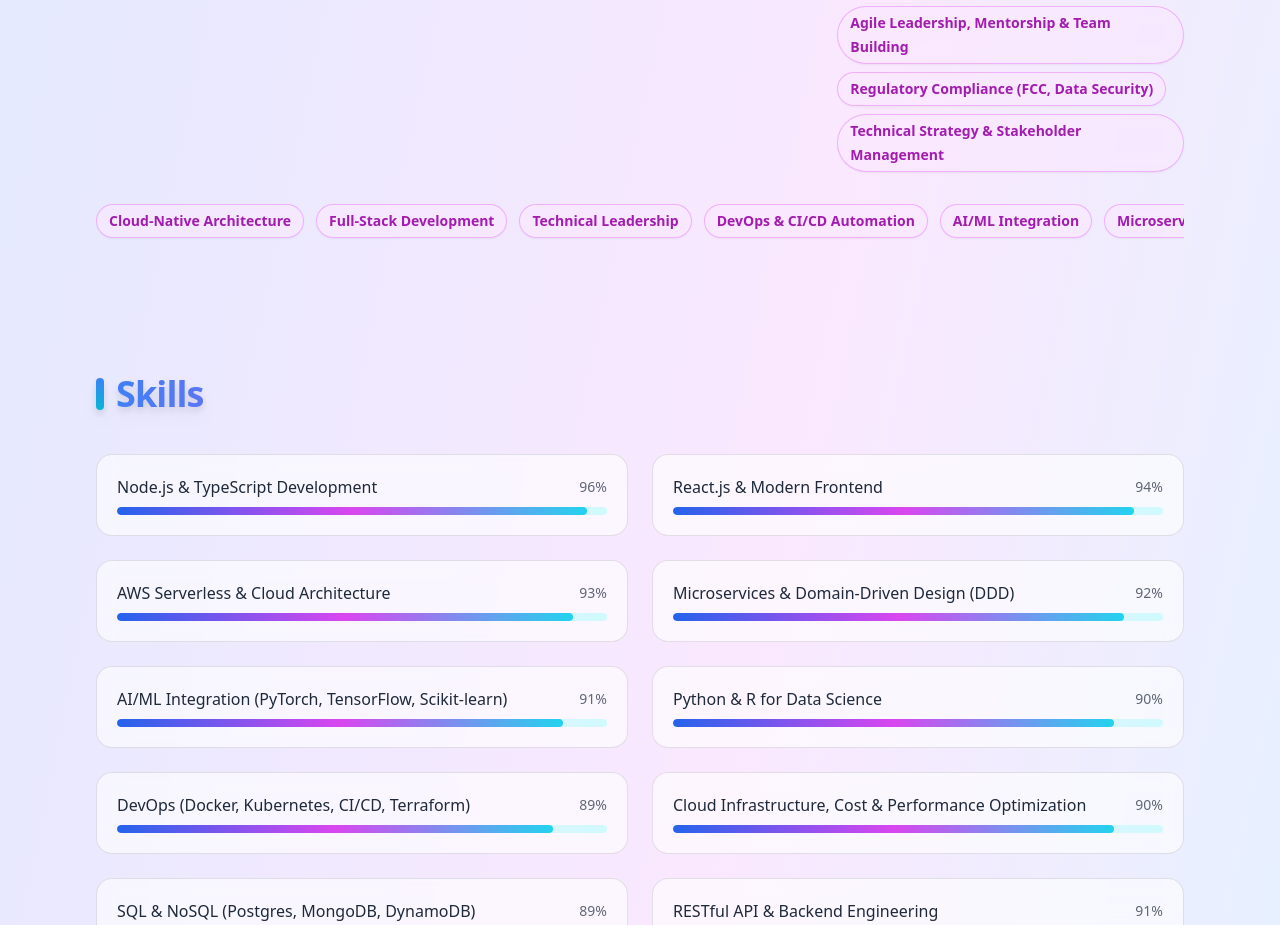
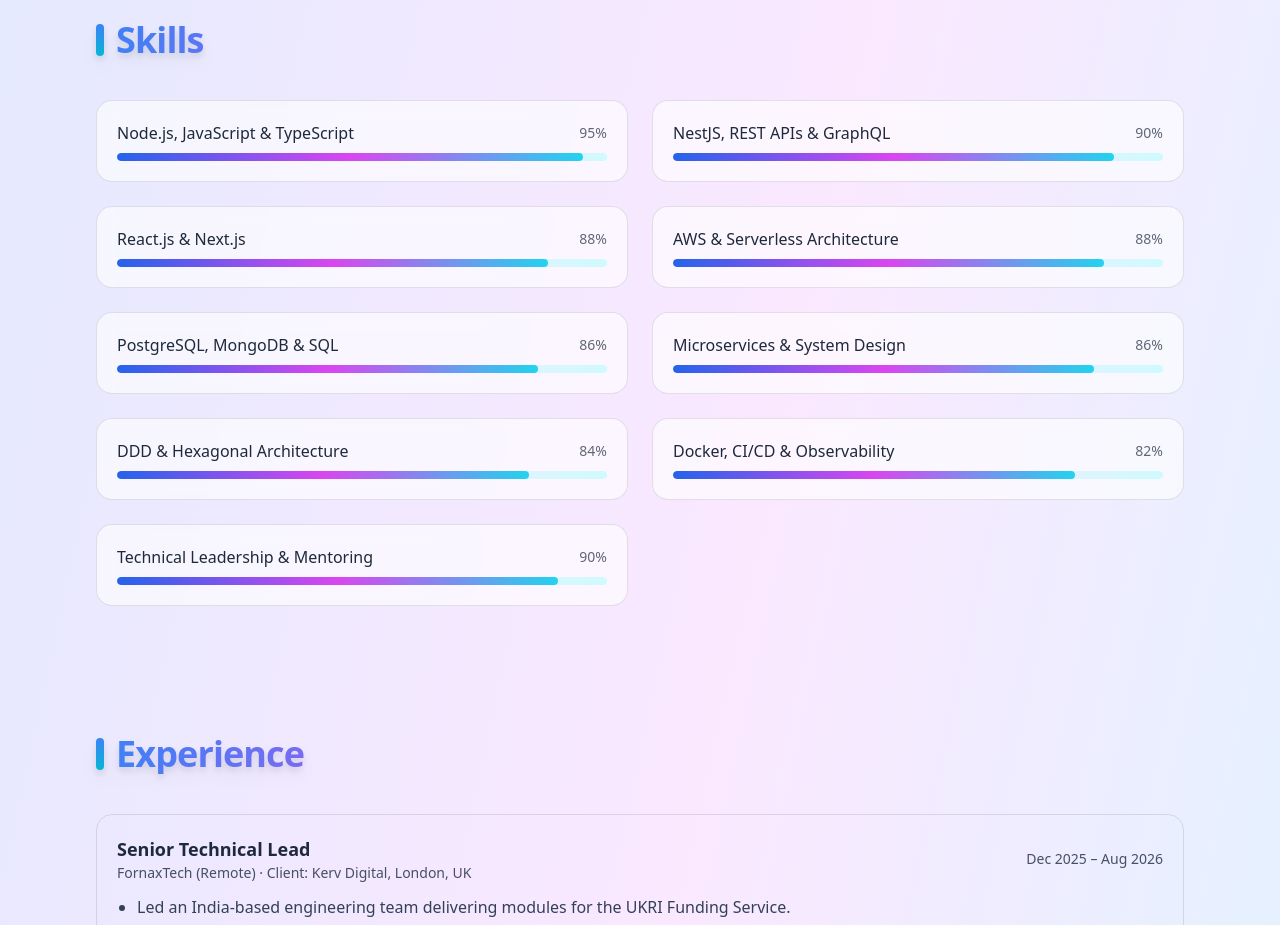
Before and after one commit to Saurabh11Sharma/saurabh11sharma.github.io, a React (Vite) app: page / in a window 1280 px wide. Shown: the part 1875-2800 px from the top of the page. Built offline with nearby package versions, Linux system fonts and the light colour scheme.

Commit message:
Align portfolio with verified CV and public repositories

```diff
--- a/src/App.jsx
+++ b/src/App.jsx
@@ -26,167 +26,166 @@ import {
 // === Editable profile data ===
 const DATA = {
   competencies: [
-    "Cloud-Native Architecture",
+    "Backend Engineering",
     "Full-Stack Development",
     "Technical Leadership",
-    "DevOps & CI/CD Automation",
-    "AI/ML Integration",
-    "Microservices Architecture",
-    "Regulatory Compliance",
-    "Agile Software Development",
+    "Cloud & Serverless Architecture",
+    "Microservices",
     "Domain-Driven Design (DDD)",
-    "System Performance Optimization",
-    "Client & Stakeholder Management",
-    "Cost Optimization & Cloud Efficiency",
+    "Hexagonal Architecture",
+    "API Design & Integration",
+    "Database Design & Performance",
+    "CI/CD & Engineering Quality",
+    "System Design",
+    "Developer Mentoring",
   ],
   certifications: [
     {
-      name: "Professional Certificate in Generative AI & Machine Learning",
-      org: "IIT Kanpur",
-      year: "2024",
+      name: "Professional Certificate Course in Generative AI and Machine Learning",
+      org: "Certification",
+      year: "Completed",
       type: "cert"
     },
     {
-      name: "Post Graduate Diploma in IT Project Management",
+      name: "Post Graduate Diploma in Information Technology Project Management",
       org: "NMIMS",
       year: "2021",
       type: "edu"
     },
     {
-      name: "B.Tech in Computer Science",
+      name: "Bachelor of Technology in Computer Science",
       org: "Uttar Pradesh Technical University",
       year: "2013",
       type: "edu"
     }
   ],
   name: "Saurabh Sharma",
-  role: "AI/ML Engineer · Cloud-Native Architect · Full-Stack Developer",
-  location: "India",
-  email: "Saurabh11sharma@live.com",
+  role: "Senior Software Engineer · Technical Lead · Node.js & TypeScript",
+  location: "Uttar Pradesh, India · Open to Remote",
+  email: "saurabh11sharma@live.com",
   linkedin: "https://www.linkedin.com/in/saurabh11sharma/",
   github: "https://github.com/Saurabh11Sharma",
   summary:
-    "Strategic technology leader with 12+ years of global experience in digital transformation, full-stack development, and cloud-native architecture. Specialized in architecting scalable, serverless systems using Node.js, TypeScript, React.js, and AWS, with a relentless focus on system resilience, cost optimization, and performance. Adept at Domain-Driven Design, microservices, and AI/ML integration to solve complex business challenges and elevate user experience. Proven track record of leading cross-functional teams, standardizing backend best practices, and accelerating delivery through Agile methodologies and CI/CD pipelines. Strong advocate for mentorship, technical excellence, and innovation. Trusted advisor to senior leadership, aligning technology initiatives with business goals, ensuring regulatory compliance (FCC), and driving scalable growth.",
-
+    "Senior Software Engineer and Technical Lead with 13 years of experience delivering Node.js and TypeScript applications, AWS solutions and full-stack systems for international client projects. Experienced in backend architecture, REST APIs, PostgreSQL, MongoDB, CI/CD, cloud optimisation and engineering leadership. Combines hands-on development with technical design, mentoring and cross-functional delivery.",
   highlights: [
-    "IIT Kanpur – Professional Certificate in Generative AI & Machine Learning",
-    "12+ years in cloud-native architectures, serverless, microservices, and scalable backend systems",
-    "100% client satisfaction and consistent delivery across global projects.",
-    "Automated AWS server operations for zero downtime and near-perfect reliability.",
-    "Reduced AWS costs by 50% while scaling performance and resilience.",
-    "Instituted org-wide backend best practices and CI/CD pipelines, boosting developer efficiency and release reliability.",
-    "Led FCC-compliance-critical telecom projects with zero audit findings.",
-    "Mentored and upskilled 15+ developers, driving adoption of AI-driven pipelines and modern frameworks.",
-    "Pioneered internal AI tool adoption, building PoCs, demos, and automation solutions for business impact.",
-    "Strategic partner to senior leadership, aligning technology with business goals and regulatory standards.",
-    "Expert in translating complex business requirements into robust, scalable technical solutions.",
-    "Strong advocate for technical excellence, innovation, and continuous learning.",
+    "13 years of software engineering experience across backend, full-stack and cloud development.",
+    "Led an India-based engineering team and delivered the UKRI Funding Service Award Management module to production within the agreed timeline.",
+    "Worked with international client teams across UKRI, Verizon NTT and SSENSE engagements.",
+    "Contributed to AWS resource and service optimisation initiatives that reduced infrastructure costs by up to 50%.",
+    "Served as Node.js Chapter Lead, supporting shared backend standards and reusable engineering practices.",
+    "Built marketplace brand API integrations and SKU / product-data workflows, including integrations involving Gucci.",
+    "Focused on maintainable architecture, practical testing, code reviews and developer mentoring."
   ],
-
   skills: [
-    { name: "Node.js & TypeScript Development", level: 96 },
-    { name: "React.js & Modern Frontend", level: 94 },
-    { name: "AWS Serverless & Cloud Architecture", level: 93 },
-    { name: "Microservices & Domain-Driven Design (DDD)", level: 92 },
-    { name: "AI/ML Integration (PyTorch, TensorFlow, Scikit-learn)", level: 91 },
-    { name: "Python & R for Data Science", level: 90 },
-    { name: "DevOps (Docker, Kubernetes, CI/CD, Terraform)", level: 89 },
-    { name: "Cloud Infrastructure, Cost & Performance Optimization", level: 90 },
-    { name: "SQL & NoSQL (Postgres, MongoDB, DynamoDB)", level: 89 },
-    { name: "RESTful API & Backend Engineering", level: 91 },
-    { name: "Performance Tuning & Monitoring", level: 88 },
-    { name: "Agile Leadership, Mentorship & Team Building", level: 93 },
-    { name: "Regulatory Compliance (FCC, Data Security)", level: 87 },
-    { name: "Technical Strategy & Stakeholder Management", level: 90 },
+    { name: "Node.js, JavaScript & TypeScript", level: 95 },
+    { name: "NestJS, REST APIs & GraphQL", level: 90 },
+    { name: "React.js & Next.js", level: 88 },
+    { name: "AWS & Serverless Architecture", level: 88 },
+    { name: "PostgreSQL, MongoDB & SQL", level: 86 },
+    { name: "Microservices & System Design", level: 86 },
+    { name: "DDD & Hexagonal Architecture", level: 84 },
+    { name: "Docker, CI/CD & Observability", level: 82 },
+    { name: "Technical Leadership & Mentoring", level: 90 }
   ],
-
   experiences: [
     {
+      title: "Senior Technical Lead",
+      company: "FornaxTech (Remote) · Client: Kerv Digital, London, UK",
+      date: "Dec 2025 – Aug 2026",
+      bullets: [
+        "Led an India-based engineering team delivering modules for the UKRI Funding Service.",
+        "Delivered the Award Management module to production within the agreed timeline.",
+        "Worked across Next.js, React.js, TypeScript, PostgreSQL, AWS and Docker.",
+        "Applied Domain-Driven Design and Hexagonal Architecture to separate business logic from infrastructure concerns.",
+        "Coordinated technical design, sprint planning, code reviews and delivery with UK stakeholders.",
+        "Mentored engineers on implementation practices, solution design and debugging."
+      ]
+    },
+    {
       title: "System Analyst",
-      company: "Radiant Digital, Hyderabad (Remote)",
+      company: "Radiant Digital (Remote) · Client: Verizon NTT",
       date: "Mar 2024 – Aug 2025",
       bullets: [
-        "Led AI-driven automation initiatives, reducing manual intervention by 40% and improving accuracy of predictions in production systems.",
-        "Architected scalable backend solutions using Node.js, NestJS, PostgreSQL, and React.js supporting 100k+ daily active users.",
-        "Integrated ML models into core products, enabling real-time analytics and data-driven decision-making.",
-        "Defined and enforced backend best practices as Node.js Chapter Lead, improving deployment speed and code quality.",
-        "Built CI/CD pipelines with full automated testing, reducing release cycle from 2 weeks to 3 days.",
-        "Oversaw FCC-compliance critical telecom projects, achieving 100% compliance in audits.",
-        "Mentored 15+ developers on AI/ML integration, microservices, and serverless patterns.",
-      ],
+        "Designed and developed backend systems using Node.js, NestJS and PostgreSQL, alongside React-based applications.",
+        "Coordinated India-based development activities with US counterparts.",
+        "Served as Node.js Chapter Lead, supporting backend standards, coding practices and reusable patterns.",
+        "Worked on telecom infrastructure data and FCC-related workflows."
+      ]
     },
     {
       title: "Senior Software Engineer",
-      company: "Clarion Technologies, Pune (Remote)",
+      company: "Clarion Technologies (Remote) · Client: SSENSE",
       date: "Mar 2021 – Mar 2024",
       bullets: [
-        "Designed and deployed AWS serverless applications using Node.js and TypeScript, reducing infrastructure costs by 45%.",
-        "Implemented Datadog monitoring and alerting, increasing system observability and reducing downtime by 30%.",
-        "Delivered AI/ML-enabled features, enhancing automation and predictive analytics for client projects.",
-        "Collaborated globally to translate business requirements into robust, scalable technical solutions.",
-        "Introduced automated testing and code reviews, improving overall product quality and maintainability.",
-      ],
+        "Developed marketplace API integrations and SKU / product-data workflows for luxury brands, including Gucci.",
+        "Built full-stack and backend capabilities using Node.js and TypeScript.",
+        "Contributed to AWS serverless solutions, reporting capabilities and application monitoring.",
+        "Collaborated with client stakeholders to translate requirements into maintainable software."
+      ]
     },
     {
       title: "Senior Associate Delivery",
-      company: "SmartData Enterprises, Mohali",
+      company: "SmartData Enterprises Inc.",
       date: "Jan 2019 – Mar 2021",
       bullets: [
-        "Developed scalable web applications using Node.js, Angular, and Vue.js with AWS backend support.",
-        "Engineered high-performance solutions aligned with evolving client needs, reducing latency by 20%.",
-        "Mentored junior developers in full-stack best practices and Agile methodologies.",
-        "Led deployment of microservices-based architecture, enhancing modularity and reliability.",
-      ],
+        "Developed web applications using Node.js, Angular and JavaScript.",
+        "Worked with AWS EC2 and S3 resources and supported cloud cost optimisation.",
+        "Supported sprint planning, delivery coordination and developer mentoring."
+      ]
     },
     {
       title: "Senior Software Engineer",
-      company: "Praesidium IT Solutions, Mohali",
+      company: "Praesidium IT Solutions",
       date: "Oct 2017 – Jan 2019",
       bullets: [
-        "Managed AWS cloud infrastructure (EC2, S3, IAM), maintaining 99.9% uptime and high reliability.",
-        "Architected full-stack solutions with Angular, Node.js, and optimized REST APIs.",
-        "Designed MongoDB schemas for high-throughput, low-latency applications.",
-        "Led internal workshops on best practices for cloud-native development.",
-      ],
+        "Developed full-stack applications using Node.js and Angular.",
+        "Worked with AWS EC2, S3 and IAM and supported infrastructure reliability.",
+        "Designed REST APIs and optimised MongoDB schemas and indexes.",
+        "Conducted code reviews and mentored developers."
+      ]
     },
     {
       title: "Software Engineer",
-      company: "Acmeminds Pvt Ltd, Chandigarh",
+      company: "Acmeminds Pvt Ltd",
       date: "Aug 2013 – Oct 2017",
       bullets: [
-        "Enhanced GIS capabilities for MiRide.com using Google Maps API, improving routing efficiency by 25%.",
-        "Migrated legacy architecture to modern Node.js, Angular, and MongoDB stack.",
-        "Implemented reusable frontend components, improving development speed and UI consistency.",
-        "Worked on high-performance ASP.NET modules with SQL Server backend for enterprise clients.",
-      ],
-    },
+        "Developed web application modules using Node.js, Angular, JavaScript, ASP.NET and SQL Server.",
+        "Integrated Google Maps APIs and geolocation features into MiRide.com.",
+        "Implemented real-time ride-tracking capabilities and helped modernise legacy components."
+      ]
+    }
   ],
-
   projects: [
     {
-      name: "AI-driven Automation Tools",
-      desc: "Developed AI solutions automating dev workflows at Radiant Digital, reducing manual work by 40% and improving model deployment accuracy.",
-      link: "https://github.com/Saurabh11Sharma",
-      tags: ["AI/ML", "Automation", "Node.js", "AWS", "DevOps"],
+      name: "NestJS API",
+      desc: "Personal backend learning and implementation repository covering a NestJS TypeScript API, TypeORM and database configuration. Review the repository README for current setup and scope.",
+      link: "https://github.com/Saurabh11Sharma/nestjs-api",
+      tags: ["NestJS", "TypeScript", "TypeORM", "REST API"]
     },
     {
-      name: "FCC Compliance Project",
-      desc: "Engineered FCC-compliant telecom data systems for Verizon/NTT with zero audit findings.",
-      link: "https://github.com/Saurabh11Sharma",
-      tags: ["Node.js", "Postgres", "Compliance", "AWS", "Data Security"],
+      name: "NestJS Microservices",
+      desc: "A NestJS microservices codebase organised around applications and shared libraries, with Docker Compose support. See the repository for the implemented services and run instructions.",
+      link: "https://github.com/Saurabh11Sharma/nestjs-microservices",
+      tags: ["NestJS", "Microservices", "Docker", "TypeScript"]
     },
     {
-      name: "SSENSE Brand Integration & SKU Management",
-      desc: "Designed dynamic APIs and reporting tools for luxury brand integrations, optimizing SKU management processes.",
-      link: "https://github.com/Saurabh11Sharma",
-      tags: ["Node.js", "Postgres", "AWS", "Integration", "Automation"],
+      name: "AWS Serverless Node.js",
+      desc: "Node.js serverless service repository with separate auction, authentication and notification service areas.",
+      link: "https://github.com/Saurabh11Sharma/serverless-aws-nodejs",
+      tags: ["Node.js", "AWS", "Serverless", "Services"]
     },
     {
-      name: "Generative AI Experiments",
-      desc: "Research notebooks exploring LLM fine-tuning, LangChain pipelines, and Hugging Face models for enterprise use cases.",
-      link: "https://github.com/Saurabh11Sharma",
-      tags: ["LLM", "LangChain", "Hugging Face", "Python", "Generative AI"],
+      name: "DSA Practice in TypeScript",
+      desc: "A structured practice repository with algorithm categories, explanations, TypeScript solutions and tests.",
+      link: "https://github.com/Saurabh11Sharma/dsa-practice",
+      tags: ["TypeScript", "Algorithms", "Data Structures", "Testing"]
     },
+    {
+      name: "Developer Mastery Vault",
+      desc: "A personal knowledge base for software engineering topics, architecture, backend development and structured learning.",
+      link: "https://github.com/Saurabh11Sharma/Dev_Mastery_Vault",
+      tags: ["Learning", "Architecture", "Backend", "Books"]
+    }
   ],
 };
 
```
